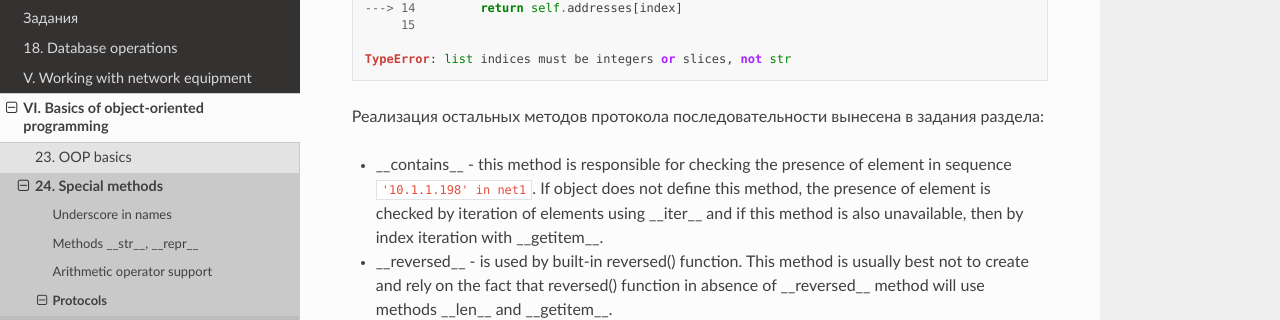
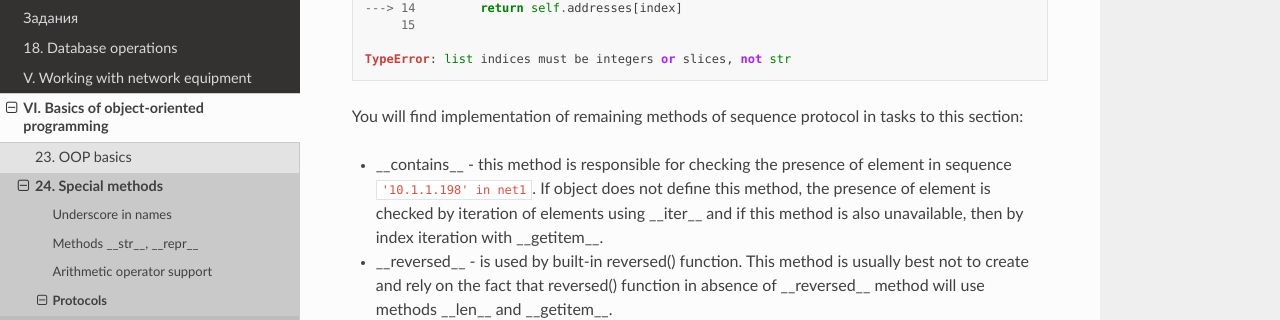
Before and after one commit to Aidar5/nattoeng, a Sphinx documentation site: the page built from docs/source/book/24_oop_special_methods/sequence_protocol.rst, in a window 1280 px wide and 900 px high, scrolled down 1667 px. Shown: the part 305-625 px from the top of the window. Built offline with Sphinx 7.4.7 and the Read the Docs theme 2.0.0, drawn with Linux system fonts in a browser that asks for light colours; pages that are not in the unit, such as notebooks, are missing from menus.

Commit message:
Update sequence_protocol.rst

```diff
--- a/docs/source/book/24_oop_special_methods/sequence_protocol.rst
+++ b/docs/source/book/24_oop_special_methods/sequence_protocol.rst
@@ -106,7 +106,7 @@ In this case, because __getitem__ method uses a list, errors are processed corre
     TypeError: list indices must be integers or slices, not str
 
 
-Реализация остальных методов протокола последовательности вынесена в задания раздела:
+You will find implementation of remaining methods of sequence protocol in tasks to this section:
 
 * __contains__ - this method is responsible for checking the presence of element in sequence ``'10.1.1.198' in net1``. If object does not define this method, the presence of element is checked by iteration of elements using __iter__ and if this method is also unavailable, then by index iteration with __getitem__.
 * __reversed__ - is used by built-in reversed() function. This method is usually best not to create and rely on the fact that reversed() function in absence of __reversed__ method will use methods __len__ and __getitem__.
```
